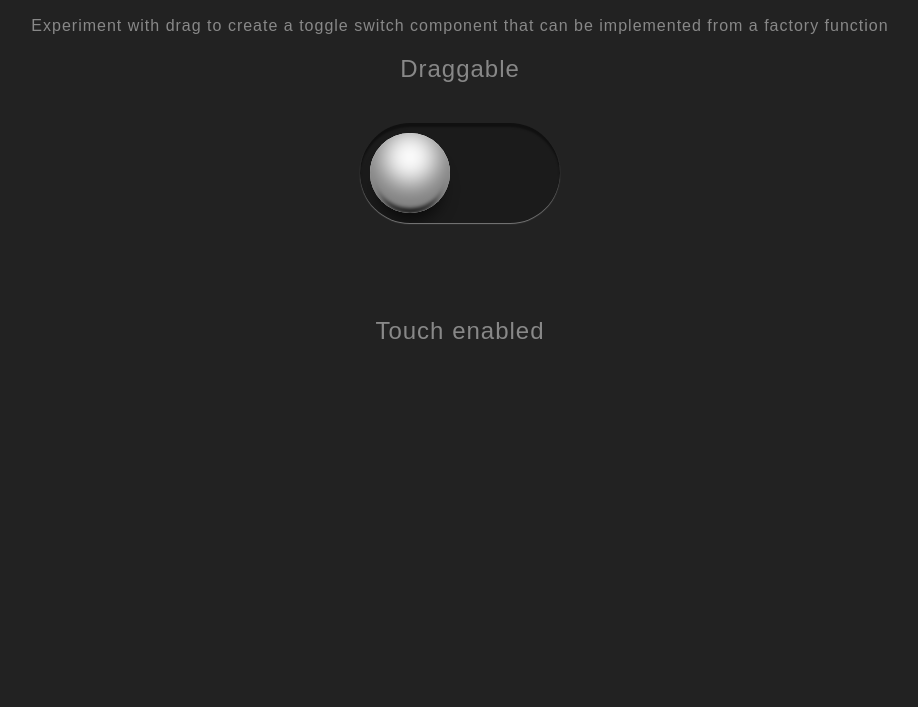
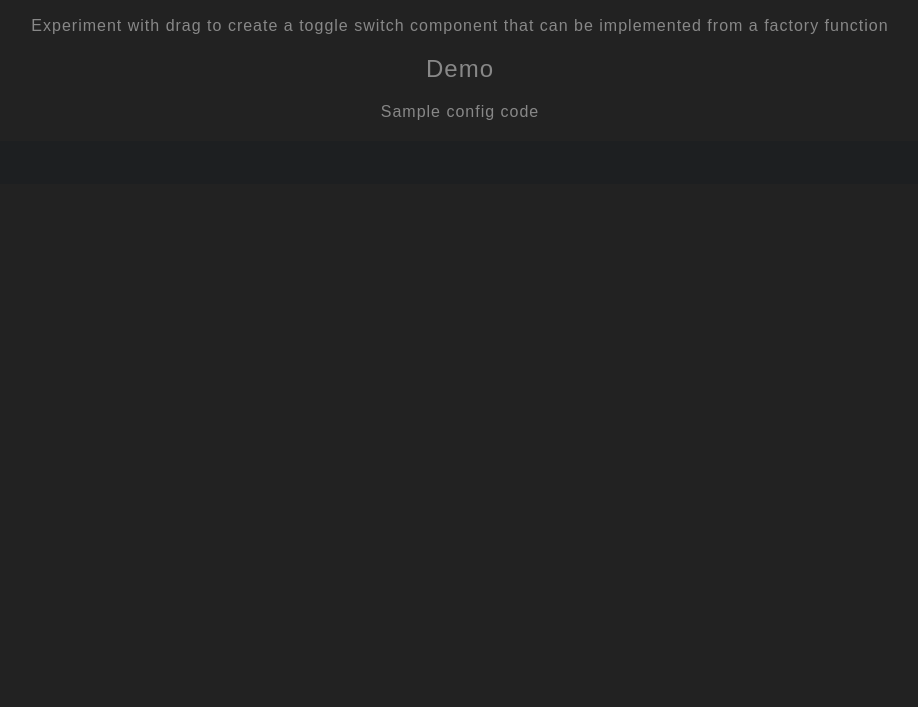
Before and after one commit to martin-banks/toggle-switch, a website: page preview.html in a window 1280 px wide. Shown: the part 93-800 px from the top of the page, without its empty margins (180-1098 px from the left). Drawn offline with nearby package versions, Linux system fonts and the light colour scheme.

Commit message:
remove other preview divs. add code continer

```diff
--- a/preview.html
+++ b/preview.html
@@ -8,42 +8,35 @@
 		<meta name="viewport" content="width=device-width, initial-scale=1">
 		<link rel="stylesheet" href="./App.css">
 		<link rel="stylesheet" href="./Toggle.css">
+
+		<link rel="stylesheet" href="http://cdnjs.cloudflare.com/ajax/libs/highlight.js/9.10.0/styles/tomorrow-night.min.css">
+		<script src="http://cdnjs.cloudflare.com/ajax/libs/highlight.js/9.10.0/highlight.min.js"></script>
 	</head>
 	<body>
 
-		<h1>Toggle switch demo</h1>
+		<h1>Toggle switch</h1>
 		<p>Experiment with drag to create a toggle switch component that can be implemented from a factory function</p>
 
-		<h2>Draggable</h2>
+		<h2>Demo</h2>
 		<div class="tester"></div>
 
+		<p>Sample config code</p>
+		<div class="configCode">
+		<pre><code class="javascript hljs">
+		</code></pre>
 
-		<div class="buttonContainer">
+		</div>
+
+
+		<!-- <div class="buttonContainer">
 			<h2>Touch enabled</h2>
 			<div class='track-touch'>
 				<div class="halfway-touch" ></div>
 				<div class="target-touch"></div>
 			</div>
-		</div>
+		</div> -->
 	</body>
 	<script type="text/javascript" src="./Toggle.js"></script>
-	<!-- <script type="text/javascript" src="./App.js"></script> -->
-	<script>
-		const testToggle = ToggleSwitch({
-			container: '.tester',
-			callback: {
-				on: ()=>console.log('Button on'),
-				off: ()=>console.log('Button off')
-			},
-			color: {
-				off: false,
-				on: false
-			},
-			size: 'jumbo'
-		})
-
-		console.log(testToggle)
-
-	</script>
+	<script type="text/javascript" src="./App.js"></script>
 
 </html>
```
